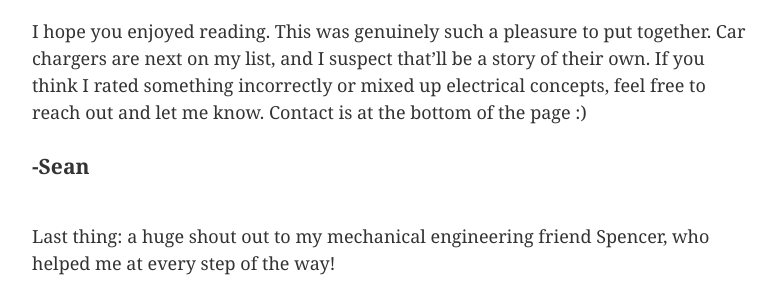
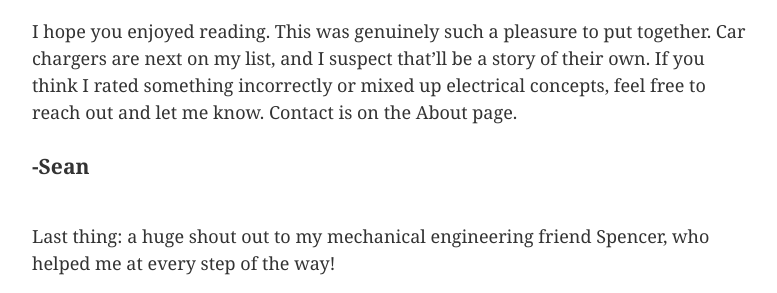
Before and after one commit to 0sps/sull1van.com, a Jekyll site: the page built from _posts/2026-01-19-a-dozen-chargers-in-the-lab.md, in a window 1280 px wide and 900 px high, scrolled down 11714 px. Shown: the part 241-534 px from the top of the window, without its empty margins (248-1025 px from the left). Built offline with Jekyll 4.4.1, drawn with Linux system fonts in a browser that asks for light colours.

Commit message:
Update 2026-01-19-a-dozen-chargers-in-the-lab.md

```diff
--- a/_posts/2026-01-19-a-dozen-chargers-in-the-lab.md
+++ b/_posts/2026-01-19-a-dozen-chargers-in-the-lab.md
@@ -1717,7 +1717,7 @@ Wow, that was a lot. Evaluating chargers seemed quite difficult at first, but th
 
 The practical takeaway is more reassuring than the graphs might suggest. Since most modern devices filter noise internally, and *most* chargers I tested stay within the USB-C PD spec of ±5% voltage tolerance, even *with* all their noise, it's still unlikely to damage your battery.
 
-I hope you enjoyed reading. This was genuinely such a pleasure to put together. Car chargers are next on my list, and I suspect that'll be a story of their own. If you think I rated something incorrectly or mixed up electrical concepts, feel free to reach out and let me know. Contact is at the bottom of the page :)
+I hope you enjoyed reading. This was genuinely such a pleasure to put together. Car chargers are next on my list, and I suspect that'll be a story of their own. If you think I rated something incorrectly or mixed up electrical concepts, feel free to reach out and let me know. Contact is on the About page.
 
 
 
```
